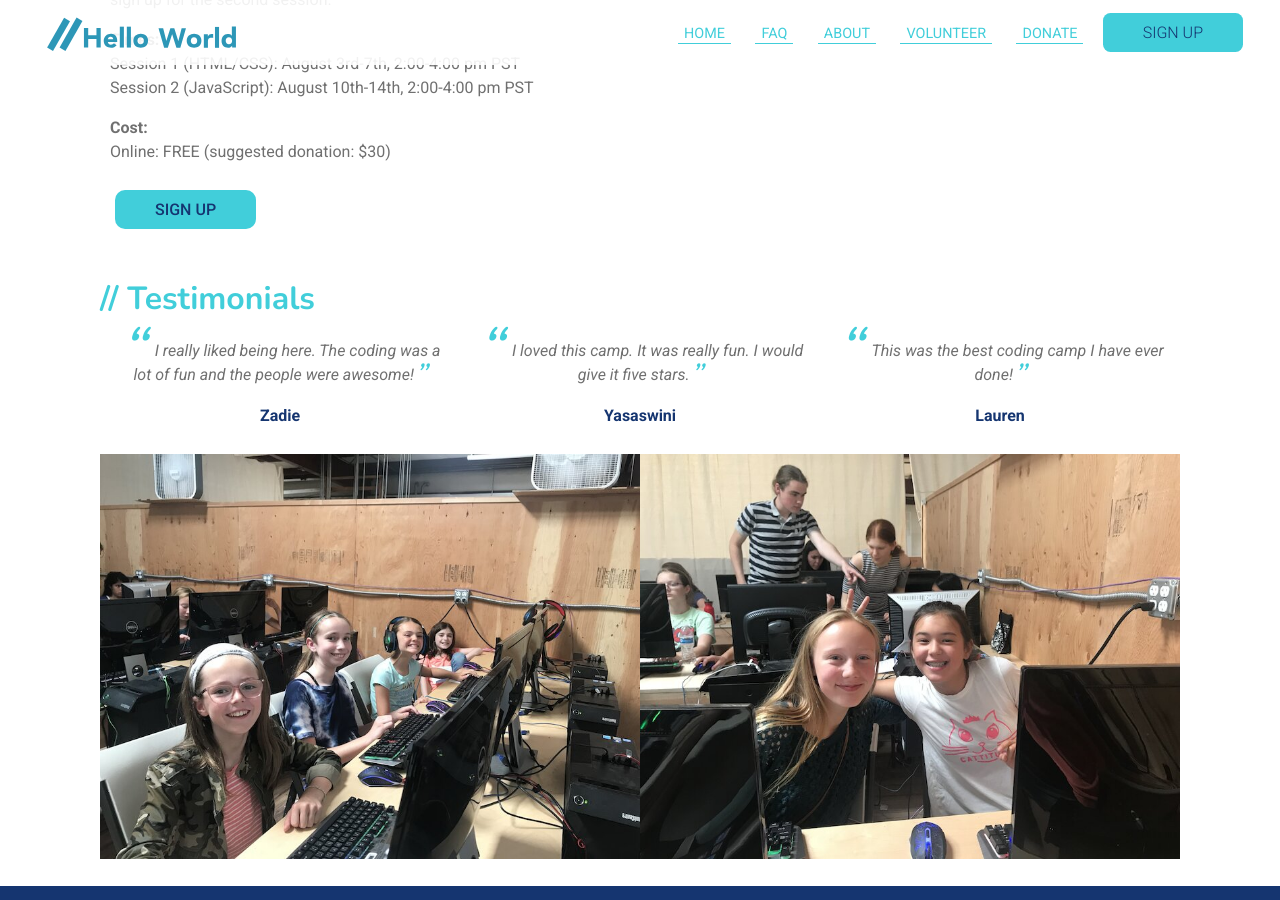
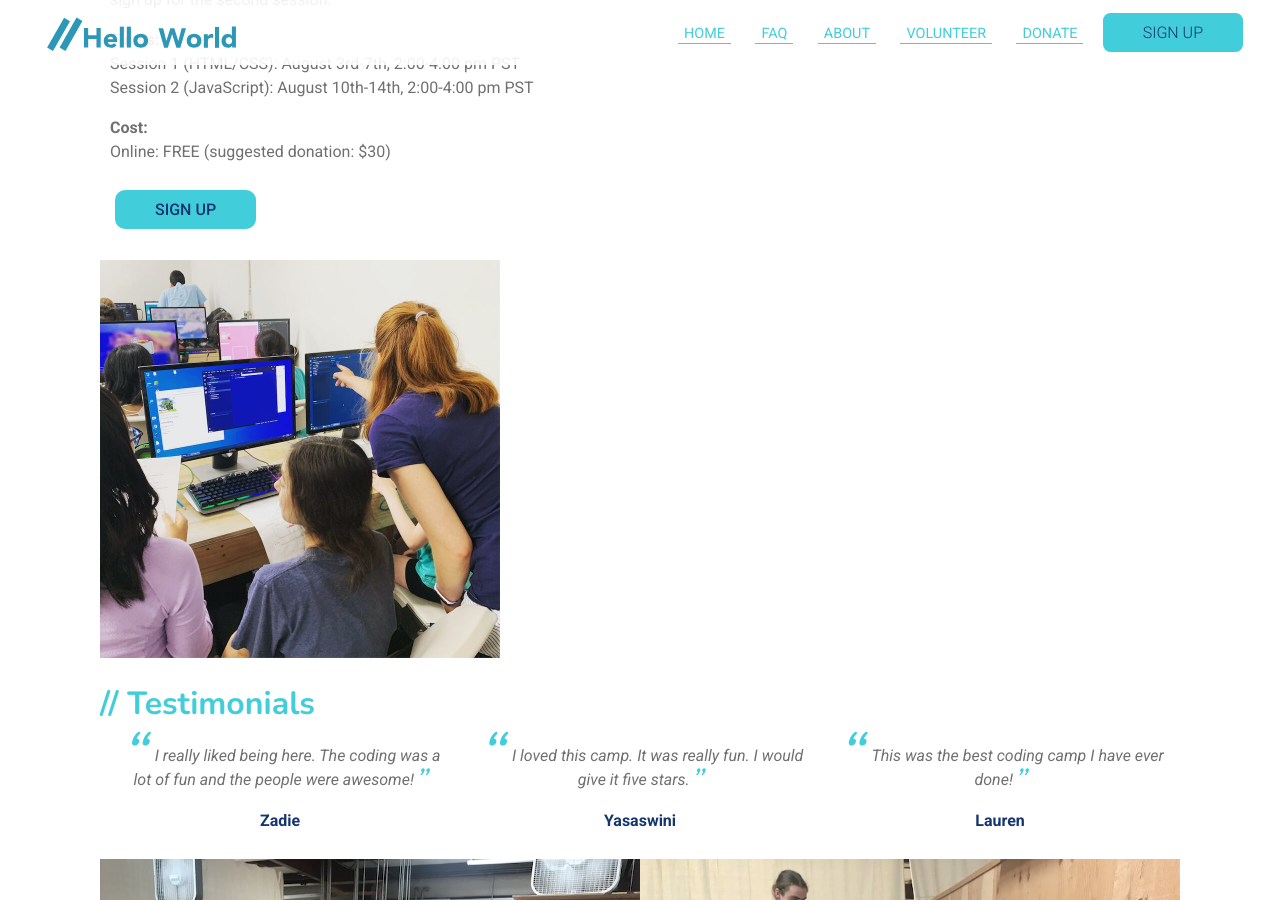
Before and after one commit to bit-by-bit-coding/bxb-website, a Jekyll site: the page built from index.html, in a window 1280 px wide and 900 px high, scrolled down 574 px. Built offline with Jekyll 4.4.1, drawn with Linux system fonts in a browser that asks for light colours; nearby versions of some CDN libraries.

Commit message:
move photos below testimonials, add devin.jpg to details, remove useless divs in details

```diff
--- a/index.html
+++ b/index.html
@@ -10,10 +10,9 @@ style: index.css
 <!--Details-->
 <div class="section">
     <h2>Details</h2>
-    <div>
+    <div id="home-details">
         <div class="details-container">
             <div class="details-item">
-                <div>
                     <p><strong>Who: </strong>Girls in grades 5-8 (rising 6-9). Coding experience not
                         necessary,
                         but always welcome. It is strongly recommended that younger girls, those who may
@@ -25,16 +24,11 @@ style: index.css
                         with technology (though they may not necessarily have programming experience) are
                         encouraged to sign up for the second session.
                     </p>
-                </div>
-                <div>
                     <p><strong>Times: </strong><br>
                         Session 1 (HTML/CSS): August 3rd-7th, 2:00-4:00 pm PST<br>
                         Session 2 (JavaScript): August 10th-14th, 2:00-4:00 pm PST</p>
-                </div>
-                <div>
                     <p><strong>Cost: </strong><br>
                         Online: FREE (suggested donation: $30)</p>
-                </div>
                 <div>
                     <a href="{{ 'signup.html' | relative_url }}"><button class="action-button largebutton">Sign Up</button></a>
                 </div>
@@ -48,6 +42,7 @@ style: index.css
             </div> -->
         </div>
     </div>
+    <img src="imgs/Devin.jpg" id="test">
 </div>
 
 <!--Testimonials-->
--- a/styles/index.scss
+++ b/styles/index.scss
@@ -25,8 +25,18 @@ $heading-font: 'Nunito', 'Avenir', sans-serif;
   flex: 1 1 400px;
 }
 
+/* Details */
+#home-details {
+  display: flex;
+  flex-flow: row nowrap;
+}
+
 .details-item{
   height: max-content;
+}
+
+#test {
+  width: 400px;
 }
 
 /* Testmonials */
```
Also changed, not shown: 1 other file.
